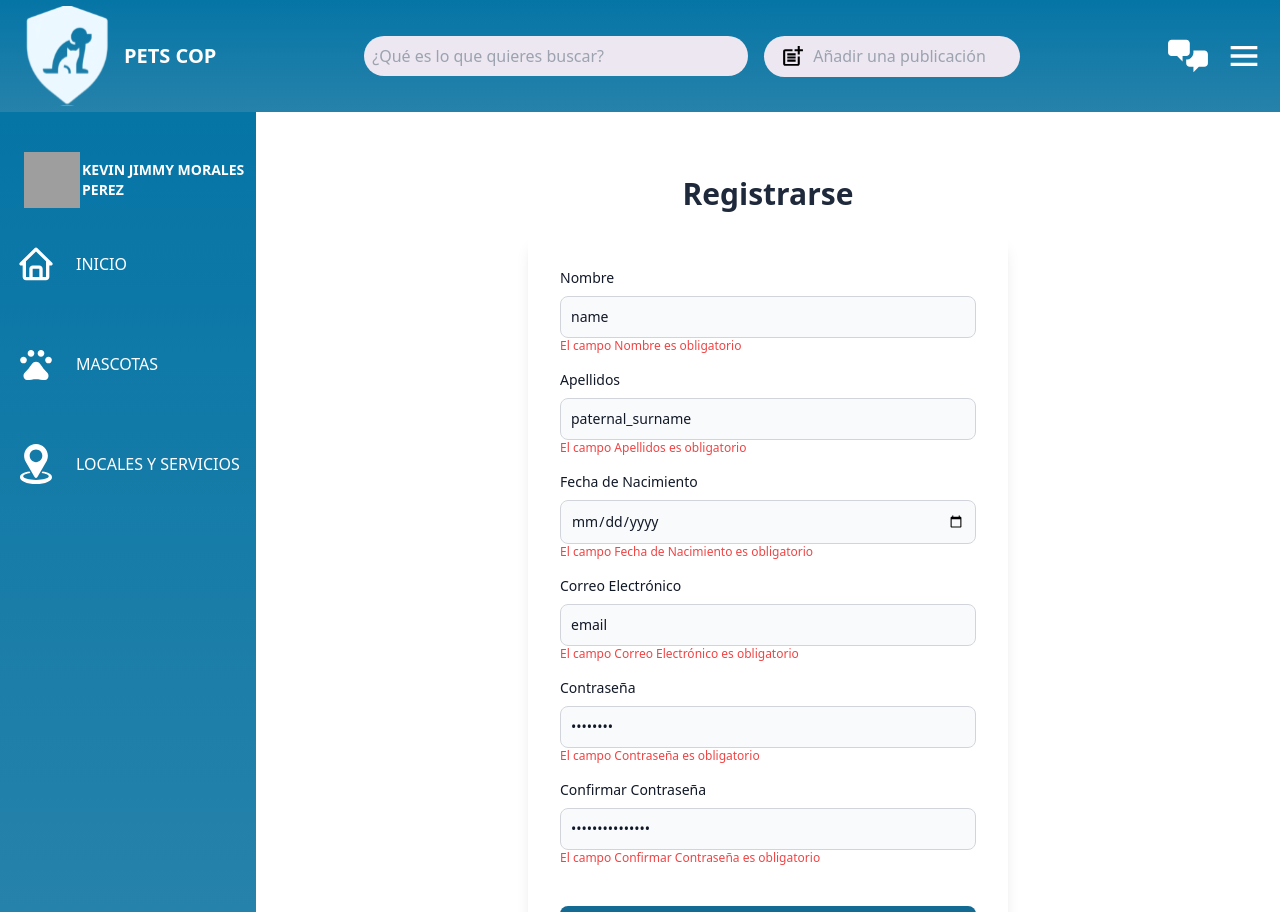
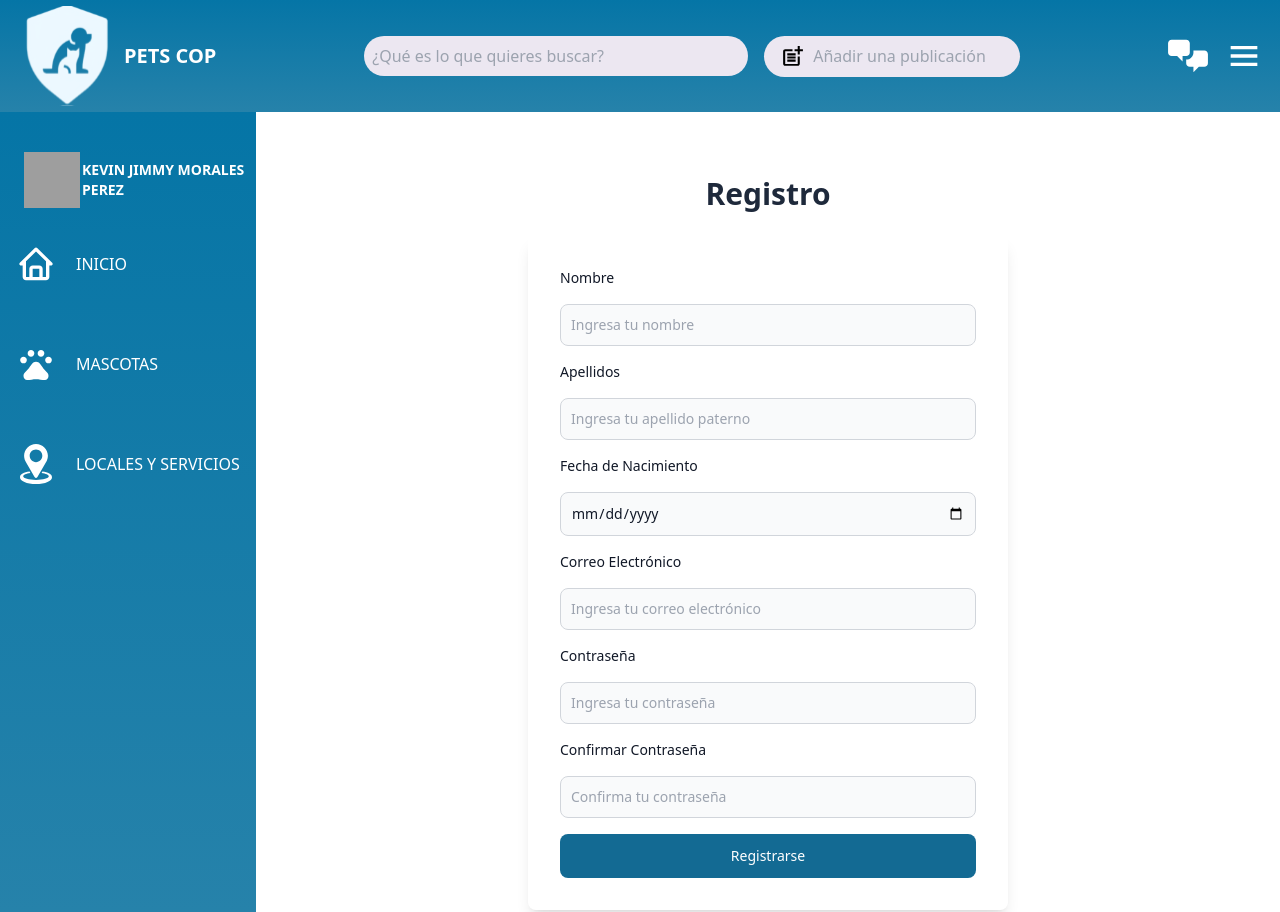
Before and after one commit to Andresito126/PetsCop-Front, an Angular app: page /registro in a window 1280 px wide. Built offline with nearby package versions, Linux system fonts and the light colour scheme; grey boxes are pictures that could not be loaded.

Commit message:
Registro e inicio de sesión casi terminados, API consumida

```diff
--- a/src/app/credentials/login/login.component.css
+++ b/src/app/credentials/login/login.component.css
@@ -0,0 +1,7 @@
+.div-submit_color {
+    background-color: #136A93;
+  }
+
+  .div-submit_color:hover {
+    background-color: rgb(35, 150, 203);
+  }
--- a/src/app/credentials/login/login.component.html
+++ b/src/app/credentials/login/login.component.html
@@ -1,4 +1,22 @@
-<app-reusable-form
-[fields]="fields"
-buttonText="Registrarse">
-</app-reusable-form>
+<div class="mx-auto max-w-screen-xl px-4 py-16 sm:px-6 lg:px-8 flex justify-center">
+    <div class="w-full sm:w-1/2">
+      <h1 class="text-center text-2xl font-bold text-slate-800 sm:text-3xl">Inicio de sesión</h1>
+
+      <form class="mb-0 mt-6 space-y-4 rounded-lg p-4 shadow-lg sm:p-6 lg:p-8">
+        <!-- Campo Correo Electrónico -->
+        <label for="email" class="block mb-2 text-sm font-medium text-gray-900 dark:text-black">Correo Electrónico</label>
+        <input type="email" id="email" [(ngModel)]="log_credentials.email" name="email" placeholder="Ingresa tu correo electrónico"
+          class="bg-gray-50 border border-gray-300 text-gray-900 text-sm rounded-lg block w-full p-2.5 dark:border-gray-500 dark:placeholder-gray-400 dark:text-black" required />
+
+        <!-- Campo Contraseña -->
+        <label for="password" class="block mb-2 text-sm font-medium text-gray-900 dark:text-black">Contraseña</label>
+        <input type="password" id="password" [(ngModel)]="log_credentials.password_user" name="password" placeholder="Ingresa tu contraseña"
+          class="bg-gray-50 border border-gray-300 text-gray-900 text-sm rounded-lg block w-full p-2.5 dark:border-gray-500 dark:placeholder-gray-400 dark:text-black" required />
+
+        <!-- Botón de Enviar -->
+        <button type="button" (click)="login()" class="div-submit_color block w-full rounded-lg px-5 py-3 text-sm font-medium text-white">
+          Iniciar sesión
+        </button>
+      </form>
+    </div>
+  </div>
--- a/src/app/credentials/login/login.component.ts
+++ b/src/app/credentials/login/login.component.ts
@@ -1,5 +1,7 @@
 import { Component, inject } from '@angular/core';
 import { UsersAuthService } from '../services/users-auth.service';
+import { IUserCredentialsSerialization } from '../models/iuser-credentials-serialization';
+import { IloginUserSerialization } from '../models/ilogin-user-serialization';
 
 @Component({
   selector: 'app-login',
@@ -8,7 +10,14 @@ import { UsersAuthService } from '../services/users-auth.service';
 })
 export class LoginComponent {
 
-  usersService = inject(UsersAuthService);
+  constructor(private userAuthServices: UsersAuthService){}
+
+  log_credentials: IloginUserSerialization = {
+    id_user: 0,
+    email: "",
+    password_user: "",
+    type_user: ""
+  }
 
   fields = [
     { label: 'Correo electrónico', type: 'email', name: 'email', placeholder: 'Ingresa tu correo electrónico', required: true, ngName:"hola" },
@@ -16,7 +25,16 @@ export class LoginComponent {
   ];
 
   async onLogin(data: any) {
-    const response = await this.usersService.login(data);
-    console.log(response);
+    // const response = await this.usersService.login(data);
+    // console.log(response);
+  }
+
+  login(){
+    this.userAuthServices.login(this.log_credentials).subscribe(
+      response => {
+        console.log("Respuesta del servidor:", response)
+      },
+      error => console.log("Error:", error)
+    );
   }
 }
--- a/src/app/credentials/models/ilogin-user-serialization.ts
+++ b/src/app/credentials/models/ilogin-user-serialization.ts
@@ -1,2 +1,6 @@
 export interface IloginUserSerialization {
+    id_user: number;
+    email: string;
+    password_user: string;
+    type_user: string;
 }
--- a/src/app/credentials/register/register.component.css
+++ b/src/app/credentials/register/register.component.css
@@ -0,0 +1,7 @@
+.div-submit_color {
+    background-color: #136A93;
+  }
+
+  .div-submit_color:hover {
+    background-color: rgb(35, 150, 203);
+  }
--- a/src/app/credentials/register/register.component.html
+++ b/src/app/credentials/register/register.component.html
@@ -1,7 +1,82 @@
-<app-reusable-form
-[fields]="fields"
-buttonText="Registrarse"
-(formSubmitted)="registrer()"
-  >
+<div class="mx-auto max-w-screen-xl px-4 py-16 sm:px-6 lg:px-8 flex justify-center">
+  <div class="w-full sm:w-1/2">
+    <h1 class="text-center text-2xl font-bold text-slate-800 sm:text-3xl">Registro</h1>
 
-</app-reusable-form>
+    <form class="mb-0 mt-6 space-y-4 rounded-lg p-4 shadow-lg sm:p-6 lg:p-8">
+      <!-- Campo Nombre -->
+      <label for="name" class="block mb-2 text-sm font-medium text-gray-900 dark:text-black">Nombre</label>
+      <input
+        type="text"
+        id="name"
+        [(ngModel)]="new_user_normally.first_name"
+        name="name"
+        placeholder="Ingresa tu nombre"
+        class="bg-gray-50 border border-gray-300 text-gray-900 text-sm rounded-lg block w-full p-2.5 dark:border-gray-500 dark:placeholder-gray-400 dark:text-black"
+        required
+      />
+
+      <!-- Campo Apellidos -->
+      <label for="paternal_surname" class="block mb-2 text-sm font-medium text-gray-900 dark:text-black">Apellidos</label>
+      <input
+        type="text"
+        id="paternal_surname"
+        [(ngModel)]="new_user_normally.last_name"
+        name="paternal_surname"
+        placeholder="Ingresa tu apellido paterno"
+        class="bg-gray-50 border border-gray-300 text-gray-900 text-sm rounded-lg block w-full p-2.5 dark:border-gray-500 dark:placeholder-gray-400 dark:text-black"
+        required
+      />
+
+      <!-- Campo Fecha de Nacimiento -->
+      <label for="birthdate" class="block mb-2 text-sm font-medium text-gray-900 dark:text-black">Fecha de Nacimiento</label>
+      <input
+        type="date"
+        id="birthdate"
+        [(ngModel)]="new_user_normally.birthdate"
+        name="birthdate"
+        class="bg-gray-50 border border-gray-300 text-gray-900 text-sm rounded-lg block w-full p-2.5 dark:border-gray-500 dark:placeholder-gray-400 dark:text-black"
+        required
+      />
+
+      <!-- Campo Correo Electrónico -->
+      <label for="email" class="block mb-2 text-sm font-medium text-gray-900 dark:text-black">Correo Electrónico</label>
+      <input
+        type="email"
+        id="email"
+        [(ngModel)]="new_user_normally.email"
+        name="email"
+        placeholder="Ingresa tu correo electrónico"
+        class="bg-gray-50 border border-gray-300 text-gray-900 text-sm rounded-lg block w-full p-2.5 dark:border-gray-500 dark:placeholder-gray-400 dark:text-black"
+        required
+      />
+
+      <!-- Campo Contraseña -->
+      <label for="password" class="block mb-2 text-sm font-medium text-gray-900 dark:text-black">Contraseña</label>
+      <input
+        type="password"
+        id="password"
+        [(ngModel)]="new_user_normally.password_user"
+        name="password"
+        placeholder="Ingresa tu contraseña"
+        class="bg-gray-50 border border-gray-300 text-gray-900 text-sm rounded-lg block w-full p-2.5 dark:border-gray-500 dark:placeholder-gray-400 dark:text-black"
+        required
+      />
+
+      <!-- Campo Confirmar Contraseña -->
+      <label for="confirmPassword" class="block mb-2 text-sm font-medium text-gray-900 dark:text-black">Confirmar Contraseña</label>
+      <input
+        type="password"
+        id="confirmPassword"
+        [(ngModel)]="compare_password"
+        name="confirmPassword"
+        placeholder="Confirma tu contraseña"
+        class="bg-gray-50 border border-gray-300 text-gray-900 text-sm rounded-lg block w-full p-2.5 dark:border-gray-500 dark:placeholder-gray-400 dark:text-black"
+        required
+      />
+
+      <button type="button" (click)="registrer()" class="div-submit_color block w-full rounded-lg px-5 py-3 text-sm font-medium text-white">
+        Registrarse
+      </button>
+    </form>
+  </div>
+</div>
--- a/src/app/credentials/reusable-form/reusable-form.component.html
+++ b/src/app/credentials/reusable-form/reusable-form.component.html
@@ -6,7 +6,7 @@
       <div *ngFor="let field of fields">
         <label [for]="field.name" class="block mb-2 text-sm font-medium text-gray-900 dark:text-black">{{ field.label }}</label>
         <input
-          [(ngModel)]="field.name"
+          [(ngModel)]="formData[field.name]"
           [type]="field.type"
           [id]="field.name"
           [name]="field.name"
```
